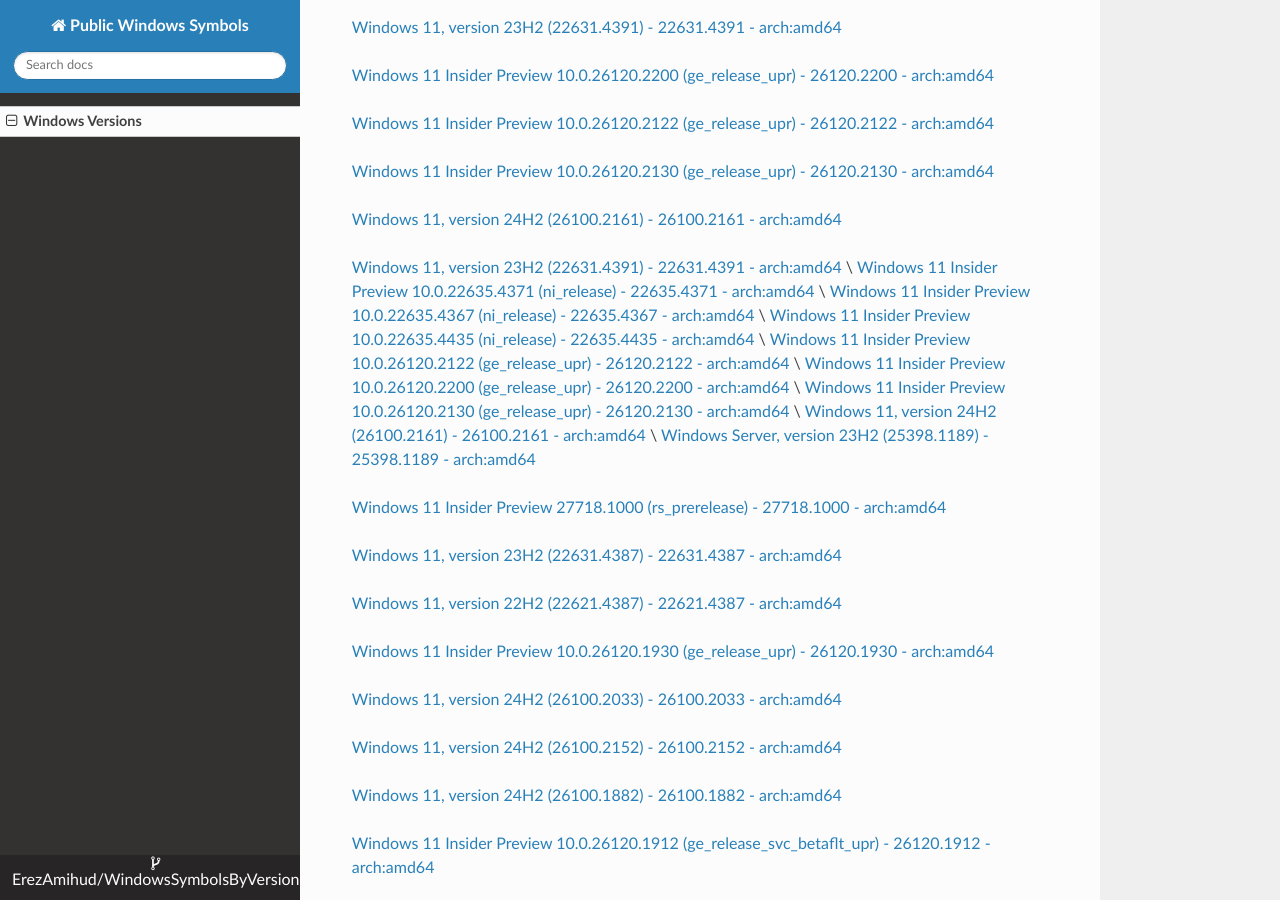
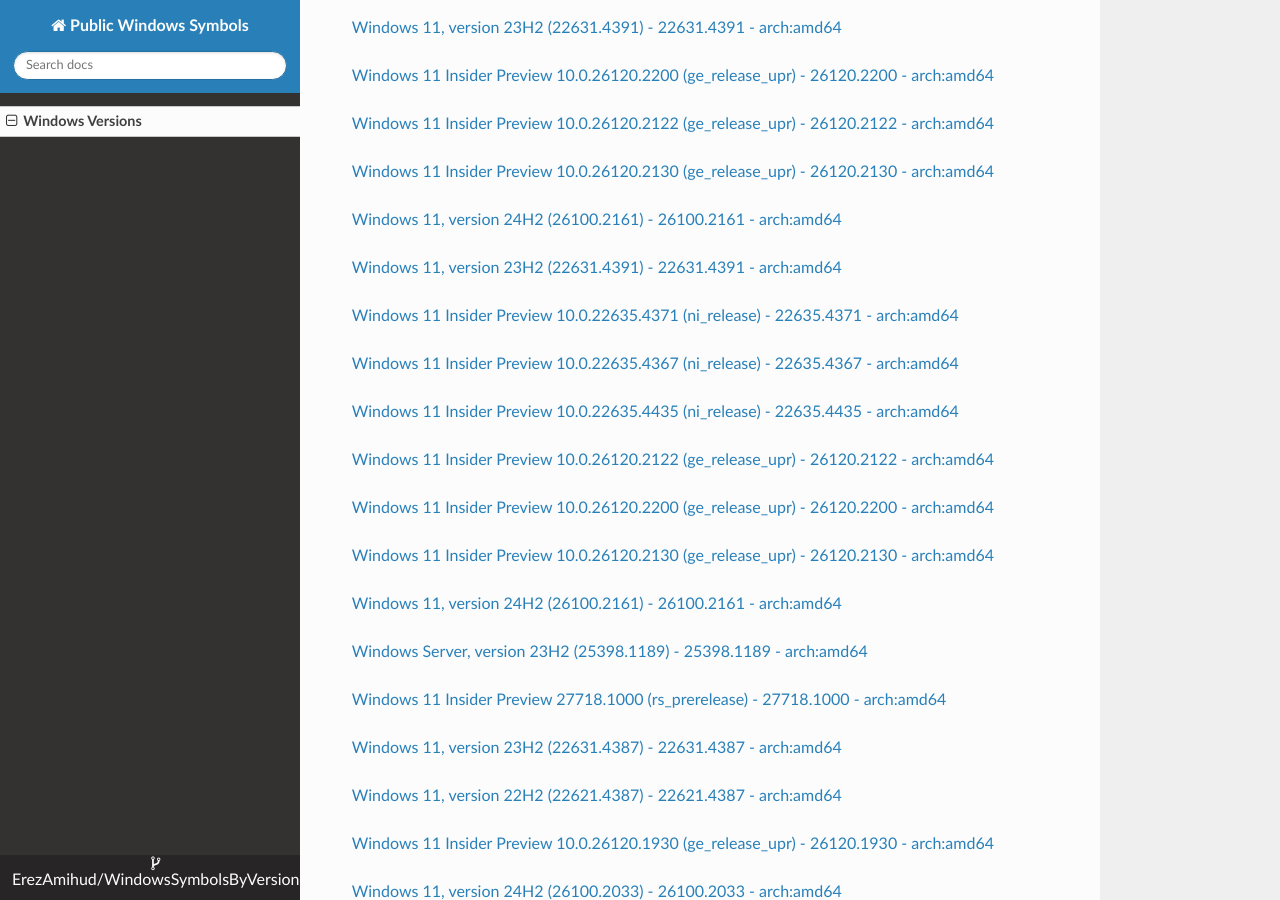
Before and after one commit to ErezAmihud/WindowsSymbolsByVersion, an MkDocs documentation site: the page built from docs/index.md, in a window 1280 px wide and 900 px high, scrolled down 3915 px. Built offline with MkDocs 1.6.1, drawn with Linux system fonts in a browser that asks for light colours; nearby versions of some CDN libraries.

Commit message:
update lines

```diff
--- a/docs/index.md
+++ b/docs/index.md
@@ -161,14 +161,22 @@
 
 [Windows 11, version 24H2 (26100.2161) - 26100.2161 - arch:amd64](https://github.com/ErezAmihud/WindowsSymbolsByVersion/blob/main/manifests/d6c443ca-9e6e-4dd6-8a2d-f2dfbd8356fa.manifest)
 
-[Windows 11, version 23H2 (22631.4391) - 22631.4391 - arch:amd64](https://github.com/ErezAmihud/WindowsSymbolsByVersion/blob/main/manifests/64aa3acc-d2d2-4f80-af12-80820c44c14b.manifest) \
-[Windows 11 Insider Preview 10.0.22635.4371 (ni_release) - 22635.4371 - arch:amd64](https://github.com/ErezAmihud/WindowsSymbolsByVersion/blob/main/manifests/cf191367-54bf-4350-9b53-4e482ccefa52.manifest) \
-[Windows 11 Insider Preview 10.0.22635.4367 (ni_release) - 22635.4367 - arch:amd64](https://github.com/ErezAmihud/WindowsSymbolsByVersion/blob/main/manifests/a9af177b-6bea-4ab5-92c7-48a8787ce5f8.manifest) \
-[Windows 11 Insider Preview 10.0.22635.4435 (ni_release) - 22635.4435 - arch:amd64](https://github.com/ErezAmihud/WindowsSymbolsByVersion/blob/main/manifests/c782f4ff-3e71-4453-ac16-d0cab4d5c45d.manifest) \
-[Windows 11 Insider Preview 10.0.26120.2122 (ge_release_upr) - 26120.2122 - arch:amd64](https://github.com/ErezAmihud/WindowsSymbolsByVersion/blob/main/manifests/a495c8ac-f626-4839-9c4f-231eb4ad5ce2.manifest) \
-[Windows 11 Insider Preview 10.0.26120.2200 (ge_release_upr) - 26120.2200 - arch:amd64](https://github.com/ErezAmihud/WindowsSymbolsByVersion/blob/main/manifests/1ddbb3b6-9ebd-4d4c-b9d7-4b0c39663fd0.manifest) \
-[Windows 11 Insider Preview 10.0.26120.2130 (ge_release_upr) - 26120.2130 - arch:amd64](https://github.com/ErezAmihud/WindowsSymbolsByVersion/blob/main/manifests/8e99fe48-06d3-4f0a-9a09-a849f7f2551c.manifest) \
-[Windows 11, version 24H2 (26100.2161) - 26100.2161 - arch:amd64](https://github.com/ErezAmihud/WindowsSymbolsByVersion/blob/main/manifests/d6c443ca-9e6e-4dd6-8a2d-f2dfbd8356fa.manifest) \
+[Windows 11, version 23H2 (22631.4391) - 22631.4391 - arch:amd64](https://github.com/ErezAmihud/WindowsSymbolsByVersion/blob/main/manifests/64aa3acc-d2d2-4f80-af12-80820c44c14b.manifest)
+
+[Windows 11 Insider Preview 10.0.22635.4371 (ni_release) - 22635.4371 - arch:amd64](https://github.com/ErezAmihud/WindowsSymbolsByVersion/blob/main/manifests/cf191367-54bf-4350-9b53-4e482ccefa52.manifest)
+
+[Windows 11 Insider Preview 10.0.22635.4367 (ni_release) - 22635.4367 - arch:amd64](https://github.com/ErezAmihud/WindowsSymbolsByVersion/blob/main/manifests/a9af177b-6bea-4ab5-92c7-48a8787ce5f8.manifest)
+
+[Windows 11 Insider Preview 10.0.22635.4435 (ni_release) - 22635.4435 - arch:amd64](https://github.com/ErezAmihud/WindowsSymbolsByVersion/blob/main/manifests/c782f4ff-3e71-4453-ac16-d0cab4d5c45d.manifest)
+
+[Windows 11 Insider Preview 10.0.26120.2122 (ge_release_upr) - 26120.2122 - arch:amd64](https://github.com/ErezAmihud/WindowsSymbolsByVersion/blob/main/manifests/a495c8ac-f626-4839-9c4f-231eb4ad5ce2.manifest)
+
+[Windows 11 Insider Preview 10.0.26120.2200 (ge_release_upr) - 26120.2200 - arch:amd64](https://github.com/ErezAmihud/WindowsSymbolsByVersion/blob/main/manifests/1ddbb3b6-9ebd-4d4c-b9d7-4b0c39663fd0.manifest)
+
+[Windows 11 Insider Preview 10.0.26120.2130 (ge_release_upr) - 26120.2130 - arch:amd64](https://github.com/ErezAmihud/WindowsSymbolsByVersion/blob/main/manifests/8e99fe48-06d3-4f0a-9a09-a849f7f2551c.manifest)
+
+[Windows 11, version 24H2 (26100.2161) - 26100.2161 - arch:amd64](https://github.com/ErezAmihud/WindowsSymbolsByVersion/blob/main/manifests/d6c443ca-9e6e-4dd6-8a2d-f2dfbd8356fa.manifest)
+
 [Windows Server, version 23H2 (25398.1189) - 25398.1189 - arch:amd64](https://github.com/ErezAmihud/WindowsSymbolsByVersion/blob/main/manifests/d289e1be-37f2-4980-96a9-5ceae469fff2.manifest)
 
 
```
